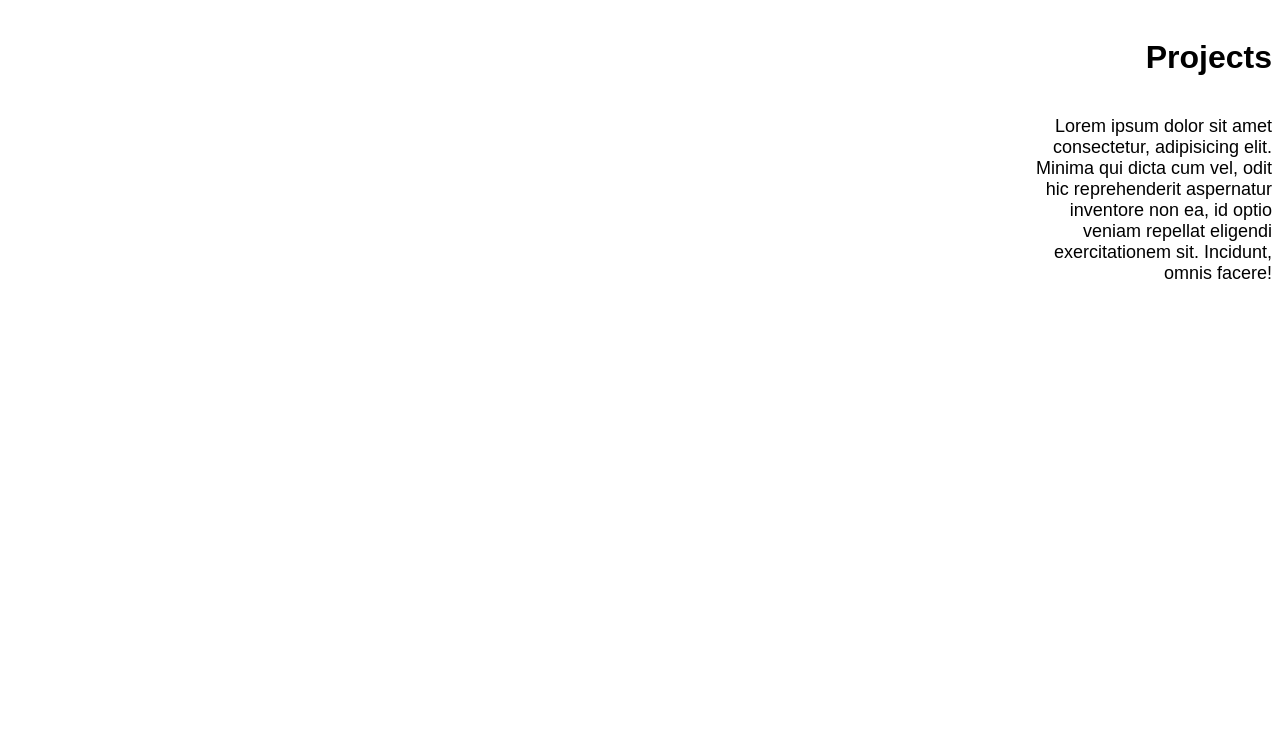
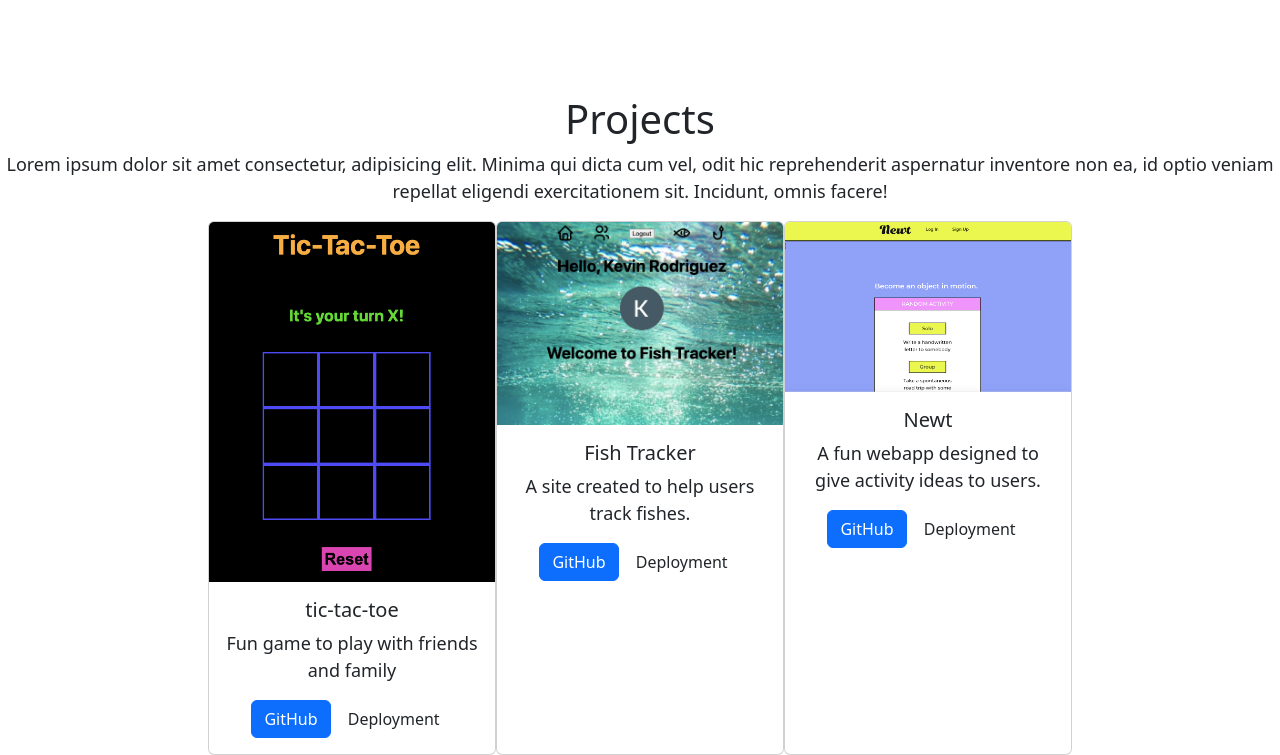
Before and after one commit to KevRdz/kevin-portfolio, a plain HTML site: page index.html in a window 1280 px wide. Shown: the part 1308-2063 px from the top of the page. Before the commit the page ends 1618 px from the top, so only its background shows below. Drawn offline with nearby package versions, Linux system fonts and the light colour scheme; a web font is replaced by a local one.

Commit message:
add project files to display my projects in containers using bootstrap

```diff
--- a/css/style.css
+++ b/css/style.css
@@ -116,13 +116,15 @@ p{
 
 .pro-sec{
   display: flex;
-  justify-content: flex-end;
+  justify-content: center;
   flex-wrap: wrap;
-  text-align: right;
+  text-align: center;
 }
 
-.pro-p{
-  margin-left: 1000px;
+.pro-card{
+  display: flex;
+  flex-wrap: wrap;
+  margin: 0 50px;
 }
 
 h1{
--- a/index.html
+++ b/index.html
@@ -4,8 +4,10 @@
   <meta charset="UTF-8">
   <meta http-equiv="X-UA-Compatible" content="IE=edge">
   <meta name="viewport" content="width=device-width, initial-scale=1.0">
+  <link href="https://cdn.jsdelivr.net/npm/bootstrap@5.2.0-beta1/dist/css/bootstrap.min.css" rel="stylesheet" integrity="sha384-0evHe/X+R7YkIZDRvuzKMRqM+OrBnVFBL6DOitfPri4tjfHxaWutUpFmBp4vmVor" crossorigin="anonymous">
+<script src="https://cdn.jsdelivr.net/npm/bootstrap@5.2.0-beta1/dist/js/bootstrap.bundle.min.js" integrity="sha384-pprn3073KE6tl6bjs2QrFaJGz5/SUsLqktiwsUTF55Jfv3qYSDhgCecCxMW52nD2" crossorigin="anonymous"></script>
   <link rel="stylesheet" href="./css/style.css">
-  <script defer src="./js/app.js"></script>
+  <script defer src="./js/projects-app.js" type="module"></script>
   <link rel="preconnect" href="https://fonts.googleapis.com">
 <link rel="preconnect" href="https://fonts.gstatic.com" crossorigin>
 <link href="https://fonts.googleapis.com/css2?family=Mandali&display=swap" rel="stylesheet">
@@ -54,11 +56,10 @@
     </div>
   </div>
   <div class="pro-sec">
-    <div>
-      <h1 id="projects">Projects</h1>
-    </div>
-    <div class="pro-p">
-      <p>Lorem ipsum dolor sit amet consectetur, adipisicing elit. Minima qui dicta cum vel, odit hic reprehenderit aspernatur inventore non ea, id optio veniam repellat eligendi exercitationem sit. Incidunt, omnis facere!</p>
+    <h1 id="projects">Projects</h1>
+    <p>Lorem ipsum dolor sit amet consectetur, adipisicing elit. Minima qui dicta cum vel, odit hic reprehenderit aspernatur inventore non ea, id optio veniam repellat eligendi exercitationem sit. Incidunt, omnis facere!</p>
+    <div class="pro-card" id="container">
+
     </div>
   </div>
 </body>
--- /dev/null
+++ b/js/project-data.js
@@ -0,0 +1,34 @@
+let projectData = [
+  {
+    title: 'tic-tac-toe',
+    deployment: 'https://unclehagi-ttt.netlify.app/',
+    image: '/assets/images/ttt.png',
+    github: 'https://github.com/UncleHagi/ttt-weekend',
+    description: 'Fun game to play with friends and family'
+  },
+  {
+    title: 'Fish Tracker',
+    deployment: "https://fish-tracker.herokuapp.com/",
+    image: '/assets/images/Fish-tracker.png',
+    github: 'https://github.com/UncleHagi/fish-tracker',
+    description: "A site created to help users track fishes."
+  },
+  {
+    title: 'Newt',
+    deployment: "https://newt-activity.netlify.app/",
+    image: '/assets/images/newt.png',
+    github: 'https://github.com/UncleHagi/newt-front-end.git',
+    description: "A fun webapp designed to give activity ideas to users."
+  },
+  // {
+  //   title: 'Hoarder of Cards',
+  //   deployment: "https://hoarder-of-cards.herokuapp.com/",
+  //   image: '/assets/images/hoarder-of-cards.png',
+  //   github: 'https://github.com/UncleHagi/hoarder-of-cards.git',
+  //   description: "Useful webapp to log and keep track of card collections."
+  // },
+]
+
+export{
+  projectData
+}
--- /dev/null
+++ b/js/projects-app.js
@@ -0,0 +1,22 @@
+import { projectData } from "./project-data.js"
+
+const cardCtn = document.getElementById('container')
+
+
+let projectInfo = projectData.map(project =>
+    `
+    <div class="card" style="width: 18rem;">
+        <img src="${project.image}" class="card-img-top" alt="...">
+        <div class="card-body">
+          <h5 class="card-title">${project.title}</h5>
+          <p class="card-text">${project.description}</p>
+          <div>
+            <a href="${project.github}" class="btn btn-primary">GitHub</a>
+            <a href="${project.deployment}" class="btn btn-sec">Deployment</a>
+          </div>
+        </div>
+    </div>
+    `
+  ).join('')
+
+cardCtn.innerHTML = projectInfo
```
Also changed, not shown: assets/images/Fish-tracker.png (added), assets/images/hoarder-of-cards.png (added), assets/images/newt.png (added), assets/images/ttt.png (added), js/app.js (deleted).
